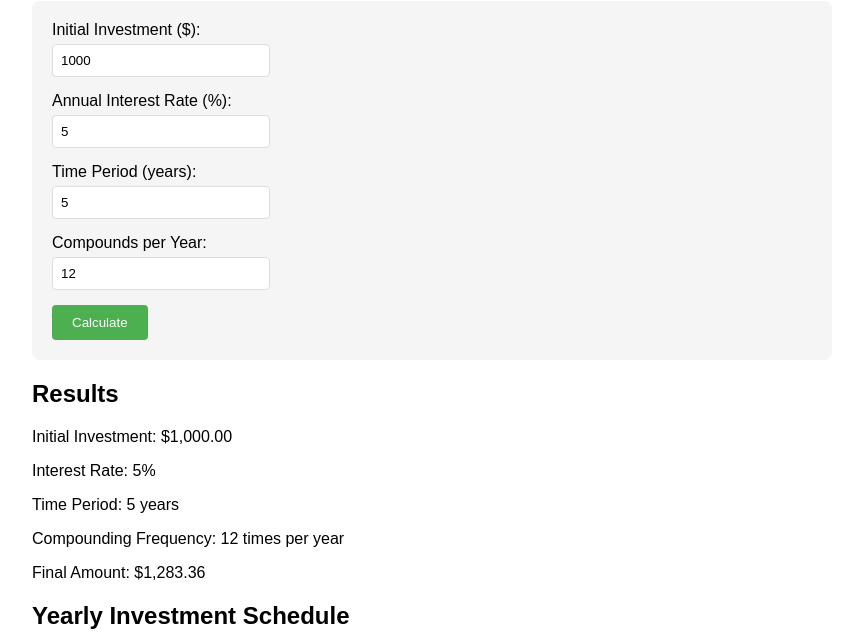
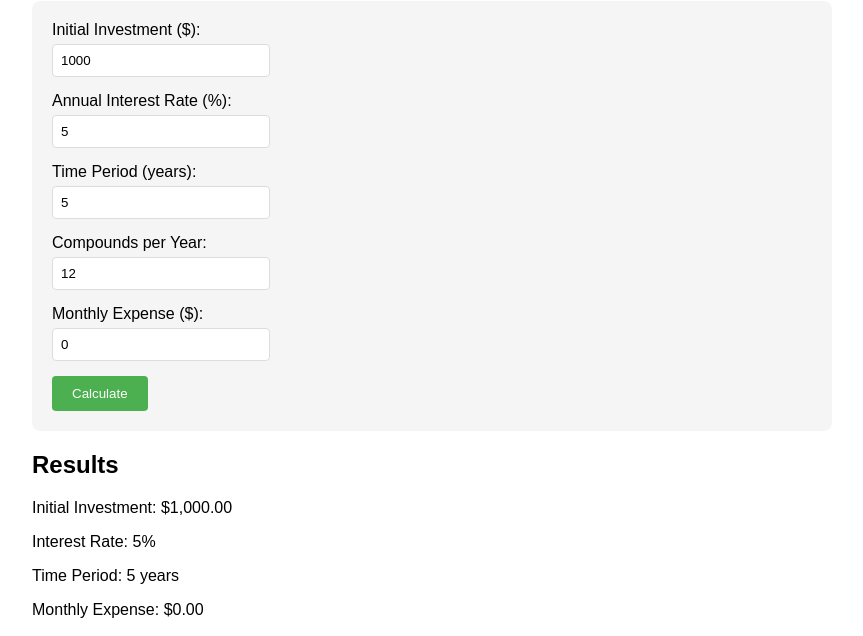
Before and after one commit to bsash/bsash.github.io, a plain HTML site: page index.html in a window 1280 px wide. Shown: the part 99-735 px from the top of the page, without its empty margins (208-1071 px from the left). Drawn offline with Linux system fonts and the light colour scheme.

Commit message:
allow monthly withdrawals

```diff
--- a/index.html
+++ b/index.html
@@ -80,6 +80,11 @@
             <input type="number" id="compounds" value="12" min="1" step="1">
         </div>
 
+        <div class="input-group">
+            <label for="monthlyExpense">Monthly Expense ($):</label>
+            <input type="number" id="monthlyExpense" value="0" min="0" step="100">
+        </div>
+
         <button onclick="calculate()">Calculate</button>
     </div>
 
--- a/script.js
+++ b/script.js
@@ -1,12 +1,24 @@
-function calculateCompoundInterest(principal, rate, time, compounds) {
-    const r = rate / 100; // Convert percentage to decimal
-    return principal * Math.pow(1 + r/compounds, compounds * time);
+function calculateMonthlyCompoundInterest(principal, yearlyRate, months, monthlyExpense) {
+    const monthlyRate = yearlyRate / 12 / 100; // Convert yearly rate to monthly decimal
+    let balance = principal;
+
+    // Apply monthly compounding and subtract expenses for each month
+    for (let month = 0; month < months; month++) {
+        // Add monthly interest
+        balance = balance * (1 + monthlyRate);
+        // Subtract monthly expense
+        balance = balance - monthlyExpense;
+    }
+
+    return Math.max(0, balance); // Prevent negative balance
 }
 
-function generateSchedule(principal, rate, years, compounds) {
+function generateSchedule(principal, yearlyRate, years, monthlyExpense) {
     const schedule = [];
+
     for (let year = 0; year <= years; year++) {
-        const balance = calculateCompoundInterest(principal, rate, year, compounds);
+        const months = year * 12;
+        const balance = calculateMonthlyCompoundInterest(principal, yearlyRate, months, monthlyExpense);
         schedule.push([year, balance]);
     }
     return schedule;
@@ -16,9 +28,9 @@ function calculate() {
     const principal = parseFloat(document.getElementById('principal').value);
     const rate = parseFloat(document.getElementById('rate').value);
     const time = parseInt(document.getElementById('time').value);
-    const compounds = parseInt(document.getElementById('compounds').value);
+    const monthlyExpense = parseFloat(document.getElementById('monthlyExpense').value);
 
-    const finalAmount = calculateCompoundInterest(principal, rate, time, compounds);
+    const finalAmount = calculateMonthlyCompoundInterest(principal, rate, time * 12, monthlyExpense);
 
     // Display results
     const resultsDiv = document.getElementById('results');
@@ -27,12 +39,12 @@ function calculate() {
         <p>Initial Investment: $${principal.toLocaleString('en-US', {minimumFractionDigits: 2, maximumFractionDigits: 2})}</p>
         <p>Interest Rate: ${rate}%</p>
         <p>Time Period: ${time} years</p>
-        <p>Compounding Frequency: ${compounds} times per year</p>
+        <p>Monthly Expense: $${monthlyExpense.toLocaleString('en-US', {minimumFractionDigits: 2, maximumFractionDigits: 2})}</p>
         <p>Final Amount: $${finalAmount.toLocaleString('en-US', {minimumFractionDigits: 2, maximumFractionDigits: 2})}</p>
     `;
 
     // Generate and display schedule
-    const schedule = generateSchedule(principal, rate, time, compounds);
+    const schedule = generateSchedule(principal, rate, time, monthlyExpense);
     const scheduleDiv = document.getElementById('schedule');
     let scheduleHTML = `
         <h2>Yearly Investment Schedule</h2>
```
